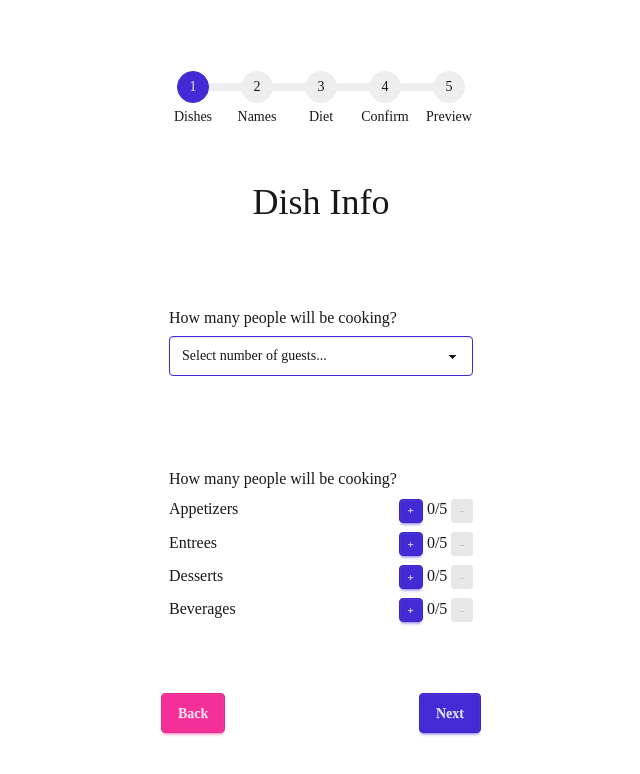
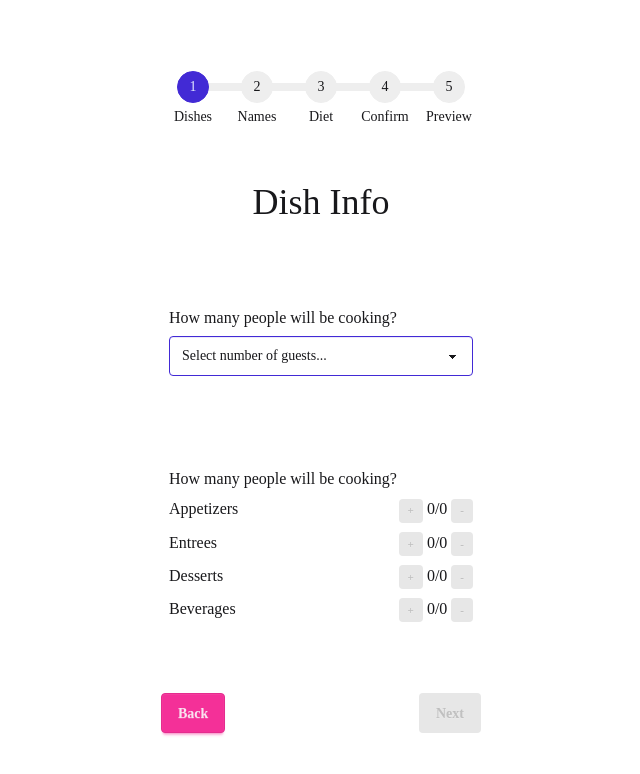
Before and after one commit to ang-riv/dinner-party-generator, a React (Vite) app: page / in a window 1280 px wide. Both pictures are taken after a click on the button "Start". Shown: the top 774 px of the page, without its empty margins (319-959 px from the left). Built offline with nearby package versions, Linux system fonts and the light colour scheme; a web font is replaced by a local one.

Commit message:
Dishes, Names, Diet navigation works based on certain requirements

```diff
--- a/src/MainApp.jsx
+++ b/src/MainApp.jsx
@@ -41,7 +41,11 @@ function MainApp() {
             <>
               <Steps active={pageNum} />
               <RestrictionProvider>{currentPage}</RestrictionProvider>
-              <NavButtons pageNum={pageNum} setPageNum={setPageNum} />
+              <NavButtons
+                pageNum={pageNum}
+                setPageNum={setPageNum}
+                pageCap={pages.length}
+              />
             </>
           )}
         </div>
--- a/src/components/NavButtons.jsx
+++ b/src/components/NavButtons.jsx
@@ -1,6 +1,26 @@
-import React from "react";
-const NavButtons = ({ pageNum, setPageNum, pages }) => {
+import React, { useContext, useEffect, useState } from "react";
+import { GuestContext } from "./contexts/GuestContext";
+import { RestrictionsContext } from "./contexts/RestrictionsContext";
+const NavButtons = ({ pageNum, setPageNum, pageCap }) => {
+  const { guestNum, numOfDishes, guests } = useContext(GuestContext);
+  const [btnState, setBtnState] = useState(true);
   // each page will have requirements that need to be fulfilled to make the next button active
+
+  useEffect(() => {
+    switch (pageNum) {
+      case 1:
+        guestNum != 0 ? setBtnState(false) : setBtnState(true);
+        break;
+      case 2:
+        guests.length != guestNum ? setBtnState(true) : setBtnState(false);
+        break;
+      case 3:
+        setBtnState(false);
+        break;
+      default:
+        break;
+    }
+  }, [pageNum, guestNum, guests]);
   return (
     <div className="flex justify-between h-fit items-end">
       <button
@@ -8,13 +28,15 @@ const NavButtons = ({ pageNum, setPageNum, pages }) => {
         onClick={() => setPageNum((prev) => prev - 1)}
         disabled={pageNum === 0}
       >
-        Back
+        {pageNum != 4 ? "Back" : "Go Back"}
       </button>
       <button
         className="btn btn-primary"
         onClick={() => setPageNum((prev) => prev + 1)}
+        disabled={btnState}
       >
-        Next
+        {/* Changing the text based on page */}
+        {pageNum != 4 ? "Next" : "Confirm"}
       </button>
     </div>
   );
--- a/src/components/contexts/GuestProvider.jsx
+++ b/src/components/contexts/GuestProvider.jsx
@@ -3,8 +3,6 @@ import { GuestContext } from "./GuestContext";
 function GuestProvider({ children }) {
   // courses
   const courses = ["Appetizers", "Entrees", "Desserts", "Beverages"];
-  // page changes from buttons
-  const [page, setPage] = useState("Intro");
 
   const [guests, setGuests] = useState([
     { name: "Amanda", pref: "Appetizer" },
@@ -14,7 +12,7 @@ function GuestProvider({ children }) {
     { name: "Shayne", pref: "Dessert" },
     { name: "Alex", pref: "Any" },
   ]);
-  const [guestNum, setGuestNum] = useState(5);
+  const [guestNum, setGuestNum] = useState(0);
   // * object that holds the number of dishes
   const [numOfDishes, setNumOfDishes] = useState(
     courses.reduce((acc, course) => {
@@ -25,8 +23,6 @@ function GuestProvider({ children }) {
   return (
     <GuestContext
       value={{
-        page,
-        setPage,
         courses,
         guestNum,
         setGuestNum,
```
